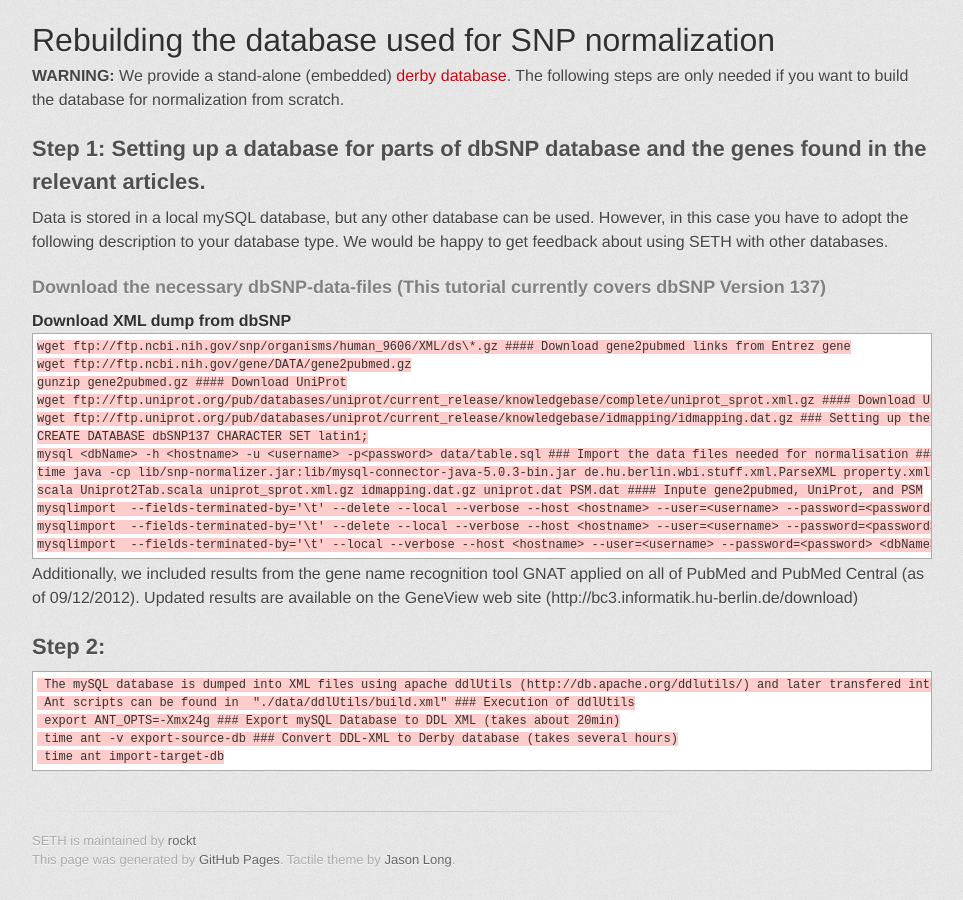
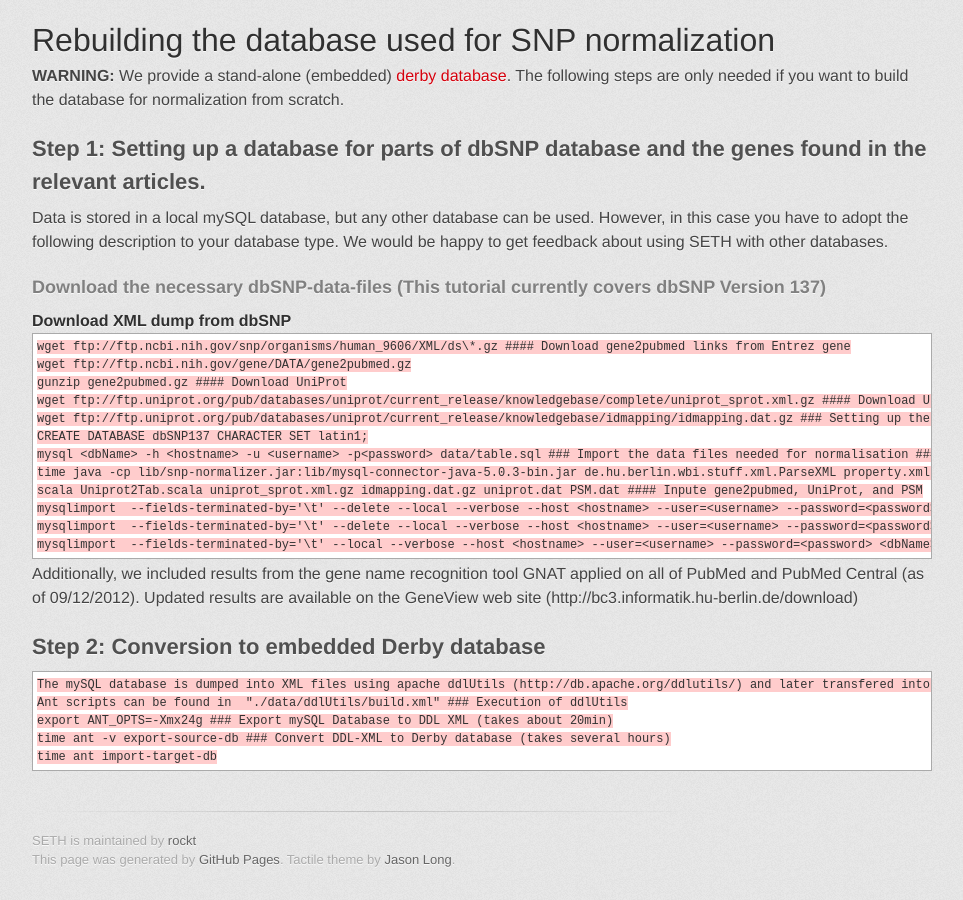
Before and after one commit to rockt/SETH, a Jekyll site: the page built from index.md, in a window 1280 px wide and 900 px high, scrolled down 2341 px. Shown: the whole window, without its empty margins (158-1121 px from the left). Built offline with Jekyll 4.4.1, drawn with Linux system fonts in a browser that asks for light colours; some web fonts are replaced; Markdown is read by kramdown in place of the engine named in the settings.

Commit message:
revised db tutorial

```diff
--- a/index.md
+++ b/index.md
@@ -164,12 +164,12 @@ We would be happy to get feedback about using SETH with other databases.
 Additionally, we included results from the gene name recognition tool GNAT applied on all of PubMed and PubMed Central (as of 09/12/2012).
 Updated results are available on the GeneView web site (http://bc3.informatik.hu-berlin.de/download)
 
-## Step 2:
-     The mySQL database is dumped into XML files using apache ddlUtils (http://db.apache.org/ddlutils/) and later transfered into an embedded database.
-     Ant scripts can be found in  "./data/ddlUtils/build.xml"
+## Step 2: Conversion to embedded Derby database
+	The mySQL database is dumped into XML files using apache ddlUtils (http://db.apache.org/ddlutils/) and later transfered into an embedded database.
+	Ant scripts can be found in  "./data/ddlUtils/build.xml"
 ### Execution of ddlUtils
-     export ANT_OPTS=-Xmx24g
+	export ANT_OPTS=-Xmx24g
 ### Export mySQL Database to DDL XML (takes about 20min)
-     time ant -v export-source-db
+	time ant -v export-source-db
 ### Convert DDL-XML to Derby database (takes several hours)
-     time ant import-target-db
+	time ant import-target-db
```
